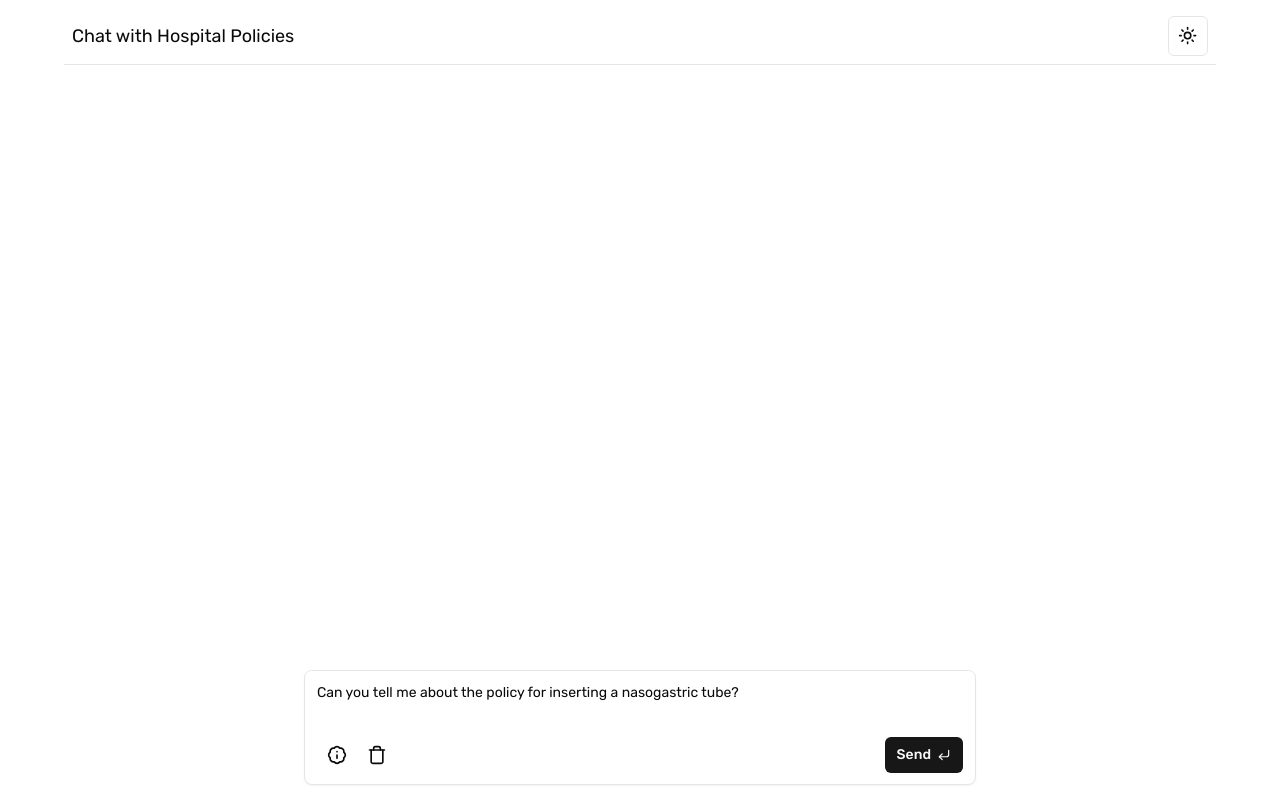
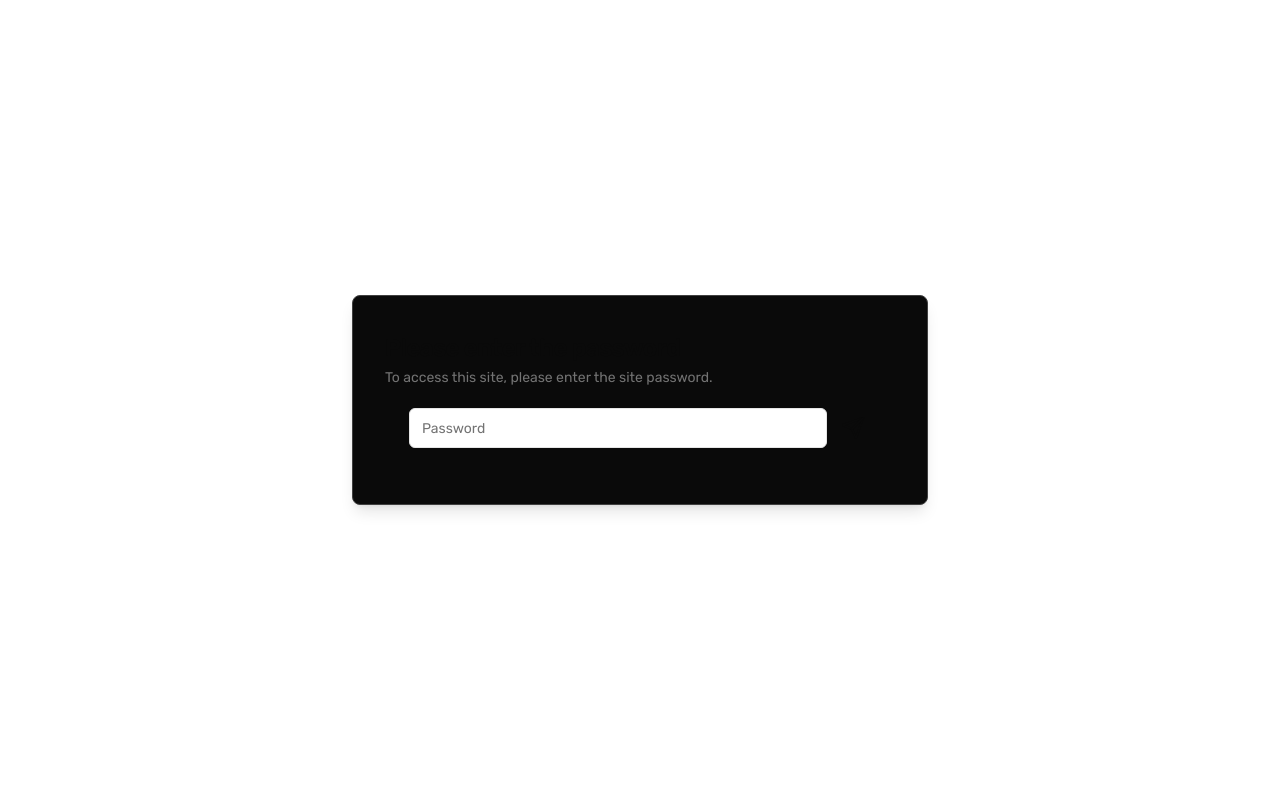
Before and after one commit to BuckyMcYolo/hospital-policy-chat-frontend, a Next.js app: page / in a window 1280 px wide. Built offline with nearby package versions, Linux system fonts and the light colour scheme; no server answers.

Commit message:
added password protection to site

```diff
--- a/app/layout.tsx
+++ b/app/layout.tsx
@@ -3,6 +3,8 @@
 import "./globals.css"
 import { ThemeProvider } from "next-themes"
 import { Toaster } from "@/components/ui/sonner"
+import PasswordDialog from "@/components/misc/passwordDialog"
+import { cookies } from "next/headers"
 
 const inter = Inter({ subsets: ["latin"] })
 const rubik = Rubik({ subsets: ["latin"] })
@@ -17,6 +19,9 @@
 }: Readonly<{
 	children: React.ReactNode
 }>) {
+	const cookieStore = cookies()
+	const loginCookies = cookieStore.get(process.env.PASSWORD_COOKIE_NAME!)
+	const isLoggedIn = !!loginCookies?.value
 	return (
 		<html suppressHydrationWarning lang="en">
 			<body className={rubik.className}>
@@ -26,7 +31,9 @@
 					defaultTheme="system"
 					enableSystem
 				>
-					{children}
+					<div suppressHydrationWarning>
+						{!isLoggedIn ? <PasswordDialog /> : children}
+					</div>
 				</ThemeProvider>
 				<Toaster />
 			</body>
--- /dev/null
+++ b/app/password/route.ts
@@ -0,0 +1,25 @@
+import { serialize } from "cookie"
+
+export async function POST(request: Request, params: { slug: string }) {
+	const data: { password: string } = await request.json()
+	const password = data.password
+	const cookie = serialize(process.env.PASSWORD_COOKIE_NAME!, "true", {
+		httpOnly: true,
+		path: "/",
+	})
+
+	console.log("password", password)
+
+	if (process.env.PAGE_PASSWORD !== password) {
+		return new Response("incorrect password", {
+			status: 401,
+		})
+	}
+
+	return new Response("password correct", {
+		status: 200,
+		headers: {
+			"Set-Cookie": cookie,
+		},
+	})
+}
--- /dev/null
+++ b/components/misc/passwordDialog.tsx
@@ -0,0 +1,73 @@
+"use client"
+
+import React from "react"
+import {
+	Dialog,
+	DialogContent,
+	DialogDescription,
+	DialogHeader,
+	DialogTitle,
+	DialogTrigger,
+	DialogClose,
+} from "@/components/ui/dialog"
+import { Input } from "../ui/input"
+import { Card, CardContent, CardDescription, CardTitle } from "../ui/card"
+import { Button } from "../ui/button"
+import { SendIcon } from "lucide-react"
+import { toast } from "sonner"
+
+const PasswordDialog = () => {
+	const [passwordInput, setPasswordInput] = React.useState("")
+
+	const postPassword = async () => {
+		const url = "/password"
+		const res = await fetch(url, {
+			method: "POST",
+			body: JSON.stringify({ password: passwordInput }),
+			headers: {
+				"Content-Type": "application/json",
+			},
+		})
+		if (res.ok) {
+			console.log("Password correct")
+			toast.success("Password correct")
+			setTimeout(() => {
+				window.location.reload()
+			}, 1000)
+		} else {
+			console.error("Password incorrect")
+			toast.error("Password incorrect")
+		}
+	}
+
+	return (
+		<div className="h-screen w-screen flex items-center justify-center">
+			<Card className="shadow-lg border border-neutral-700 p-4 md:p-8 lg:min-w-96 max-w-xl w-full bg-neutral-950">
+				<CardTitle className="py-2">
+					Please enter the password
+				</CardTitle>
+				<CardDescription>
+					To access this site, please enter the site password.
+				</CardDescription>
+				<CardContent className="flex items-center justify-between gap-2 pt-5">
+					<Input
+						value={passwordInput}
+						onChange={(e) => setPasswordInput(e.target.value)}
+						type="password"
+						placeholder="Password"
+						onKeyDown={(e) => {
+							if (e.key === "Enter") {
+								postPassword()
+							}
+						}}
+					/>
+					<Button size="icon" onClick={postPassword} variant="ghost">
+						<SendIcon size={24} />
+					</Button>
+				</CardContent>
+			</Card>
+		</div>
+	)
+}
+
+export default PasswordDialog
--- /dev/null
+++ b/components/ui/dialog.tsx
@@ -0,0 +1,122 @@
+"use client"
+
+import * as React from "react"
+import * as DialogPrimitive from "@radix-ui/react-dialog"
+import { X } from "lucide-react"
+
+import { cn } from "@/lib/utils"
+
+const Dialog = DialogPrimitive.Root
+
+const DialogTrigger = DialogPrimitive.Trigger
+
+const DialogPortal = DialogPrimitive.Portal
+
+const DialogClose = DialogPrimitive.Close
+
+const DialogOverlay = React.forwardRef<
+  React.ElementRef<typeof DialogPrimitive.Overlay>,
+  React.ComponentPropsWithoutRef<typeof DialogPrimitive.Overlay>
+>(({ className, ...props }, ref) => (
+  <DialogPrimitive.Overlay
+    ref={ref}
+    className={cn(
+      "fixed inset-0 z-50 bg-black/80  data-[state=open]:animate-in data-[state=closed]:animate-out data-[state=closed]:fade-out-0 data-[state=open]:fade-in-0",
+      className
+    )}
+    {...props}
+  />
+))
+DialogOverlay.displayName = DialogPrimitive.Overlay.displayName
+
+const DialogContent = React.forwardRef<
+  React.ElementRef<typeof DialogPrimitive.Content>,
+  React.ComponentPropsWithoutRef<typeof DialogPrimitive.Content>
+>(({ className, children, ...props }, ref) => (
+  <DialogPortal>
+    <DialogOverlay />
+    <DialogPrimitive.Content
+      ref={ref}
+      className={cn(
+        "fixed left-[50%] top-[50%] z-50 grid w-full max-w-lg translate-x-[-50%] translate-y-[-50%] gap-4 border bg-background p-6 shadow-lg duration-200 data-[state=open]:animate-in data-[state=closed]:animate-out data-[state=closed]:fade-out-0 data-[state=open]:fade-in-0 data-[state=closed]:zoom-out-95 data-[state=open]:zoom-in-95 data-[state=closed]:slide-out-to-left-1/2 data-[state=closed]:slide-out-to-top-[48%] data-[state=open]:slide-in-from-left-1/2 data-[state=open]:slide-in-from-top-[48%] sm:rounded-lg",
+        className
+      )}
+      {...props}
+    >
+      {children}
+      <DialogPrimitive.Close className="absolute right-4 top-4 rounded-sm opacity-70 ring-offset-background transition-opacity hover:opacity-100 focus:outline-none focus:ring-2 focus:ring-ring focus:ring-offset-2 disabled:pointer-events-none data-[state=open]:bg-accent data-[state=open]:text-muted-foreground">
+        <X className="h-4 w-4" />
+        <span className="sr-only">Close</span>
+      </DialogPrimitive.Close>
+    </DialogPrimitive.Content>
+  </DialogPortal>
+))
+DialogContent.displayName = DialogPrimitive.Content.displayName
+
+const DialogHeader = ({
+  className,
+  ...props
+}: React.HTMLAttributes<HTMLDivElement>) => (
+  <div
+    className={cn(
+      "flex flex-col space-y-1.5 text-center sm:text-left",
+      className
+    )}
+    {...props}
+  />
+)
+DialogHeader.displayName = "DialogHeader"
+
+const DialogFooter = ({
+  className,
+  ...props
+}: React.HTMLAttributes<HTMLDivElement>) => (
+  <div
+    className={cn(
+      "flex flex-col-reverse sm:flex-row sm:justify-end sm:space-x-2",
+      className
+    )}
+    {...props}
+  />
+)
+DialogFooter.displayName = "DialogFooter"
+
+const DialogTitle = React.forwardRef<
+  React.ElementRef<typeof DialogPrimitive.Title>,
+  React.ComponentPropsWithoutRef<typeof DialogPrimitive.Title>
+>(({ className, ...props }, ref) => (
+  <DialogPrimitive.Title
+    ref={ref}
+    className={cn(
+      "text-lg font-semibold leading-none tracking-tight",
+      className
+    )}
+    {...props}
+  />
+))
+DialogTitle.displayName = DialogPrimitive.Title.displayName
+
+const DialogDescription = React.forwardRef<
+  React.ElementRef<typeof DialogPrimitive.Description>,
+  React.ComponentPropsWithoutRef<typeof DialogPrimitive.Description>
+>(({ className, ...props }, ref) => (
+  <DialogPrimitive.Description
+    ref={ref}
+    className={cn("text-sm text-muted-foreground", className)}
+    {...props}
+  />
+))
+DialogDescription.displayName = DialogPrimitive.Description.displayName
+
+export {
+  Dialog,
+  DialogPortal,
+  DialogOverlay,
+  DialogClose,
+  DialogTrigger,
+  DialogContent,
+  DialogHeader,
+  DialogFooter,
+  DialogTitle,
+  DialogDescription,
+}
--- a/package.json
+++ b/package.json
@@ -19,6 +19,7 @@
 		"@pinecone-database/pinecone": "^2.2.0",
 		"@radix-ui/react-accordion": "^1.1.2",
 		"@radix-ui/react-collapsible": "^1.0.3",
+		"@radix-ui/react-dialog": "^1.0.5",
 		"@radix-ui/react-dropdown-menu": "^2.0.6",
 		"@radix-ui/react-hover-card": "^1.0.7",
 		"@radix-ui/react-label": "^2.0.2",
@@ -29,6 +30,7 @@
 		"ai": "^3.1.3",
 		"class-variance-authority": "^0.7.0",
 		"clsx": "^2.1.1",
+		"cookie": "^0.6.0",
 		"d3-dsv": "2",
 		"dotenv": "^16.4.5",
 		"framer-motion": "^11.2.5",
@@ -47,6 +49,7 @@
 		"zod": "^3.23.8"
 	},
 	"devDependencies": {
+		"@types/cookie": "^0.6.0",
 		"@types/node": "^20",
 		"@types/react": "^18",
 		"@types/react-dom": "^18",
```
Also changed, not shown: tsconfig.json (line endings or trailing spaces), 1 other file (tests, documents, lock files or other folders).
